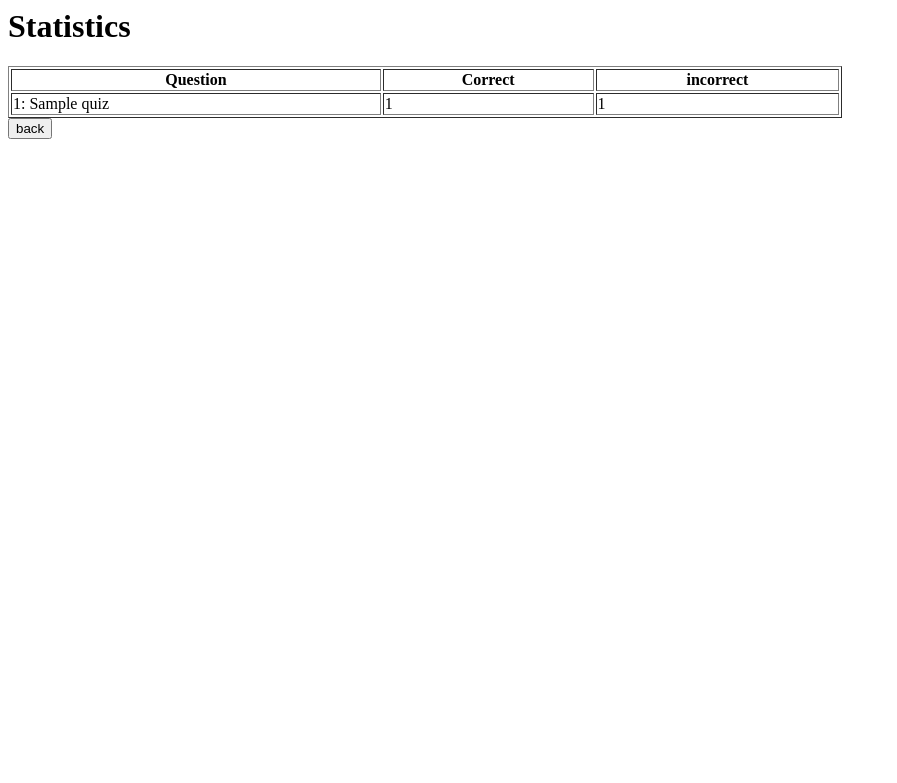
After one commit to deleastra/test29, a Django app: page /quiz/statistics in a window 1280 px wide. The commit adds this page. Shown: the top 783 px of the page, without its empty margins (0-897 px from the left). Run offline with Django 3.2, Linux system fonts and the light colour scheme; tables that the repository leaves empty hold one stand-in row (values such as "Sample post").

Commit message:
create statistic page

```diff
--- a/quiz/templates/homepage.html
+++ b/quiz/templates/homepage.html
@@ -5,5 +5,6 @@
 	<body>
 		<form action="quiz/create"><input type="submit" id='id_create' value="create question" /></form>
 		<form action="quiz/answer"><input type="submit" id='id_answer' value="go to answer" /></form>
+		<form action="quiz/statistics"><input type="submit" id='id_statistics' value="statistics" /></form>
 	</body>
 </html>
--- /dev/null
+++ b/quiz/templates/statistic.html
@@ -0,0 +1,19 @@
+<html>
+  <head>
+    <title>Is this a statistics?</title>
+  </head>
+  <body>
+    <h1>Statistics</h1>
+    <table id="id_quiz_statistics" style="width:66%" border="1">
+      <tr><th>Question</th><th>Correct</th> <th>incorrect</th></tr>
+      {% for quiz in quiz_list %}
+      <tr>
+	<td>{{ forloop.counter }}: {{ quiz.question }}</td>
+	<td>{{ quiz.correct }}</td>
+	<td>{{ quiz.incorrect }}</td>
+      </tr>
+      {% endfor %}
+    </table>
+    <form action="/"><input type="submit" id='id_back' value="back" /></form>
+  </body>
+</html>
--- a/quiz/views.py
+++ b/quiz/views.py
@@ -22,14 +22,20 @@ def answer(request):
     if request.POST:
         score = 0
         for i in range(1, len(request.POST)):
+            quiz = Quiz.objects.get(pk=i)
             if request.POST['answer_' + str(i)] == 'yes':
                 answer = True
             else:
                 answer = False
-            if quiz_list[i-1].answer is answer:
-                quiz_list[i-1].correct += 1
+            if quiz.answer is answer:
+                quiz.correct += 1
                 score += 1
             else:
-                quiz_list[i-1].incorrect += 1
+                quiz.incorrect += 1
+            quiz.save()
         return render(request, 'answer.html', {'quiz_list': quiz_list, 'score': score})
     return render(request, 'answer.html', {'quiz_list': quiz_list})
+
+def statistic(request):
+    quiz_list = Quiz.objects.all()
+    return render(request, 'statistic.html', {'quiz_list': quiz_list})
--- a/test29/settings.py
+++ b/test29/settings.py
@@ -1,5 +1,5 @@
 """
-Django settings for test29 project.
+0;136;0cDjango settings for test29 project.
 
 Generated by 'django-admin startproject' using Django 2.0.3.
 
@@ -25,7 +25,7 @@ SECRET_KEY = '%)@2san5alaf2%luky-!oh0-tgr#)z@l3^@6=&d-!w@t7053!h'
 # SECURITY WARNING: don't run with debug turned on in production!
 DEBUG = True
 
-ALLOWED_HOSTS = []
+ALLOWED_HOSTS = ['192.168.1.252']
 
 
 # Application definition
--- a/test29/urls.py
+++ b/test29/urls.py
@@ -22,5 +22,6 @@ urlpatterns = [
     path('admin/', admin.site.urls),
     path('', quiz_views.homepage, name='homepage'),
     path('quiz/answer', quiz_views.answer, name='answer'),
-    path('quiz/create', quiz_views.create, name='create')
+    path('quiz/create', quiz_views.create, name='create'),
+    path('quiz/statistics', quiz_views.statistic, name='create')
 ]
```
